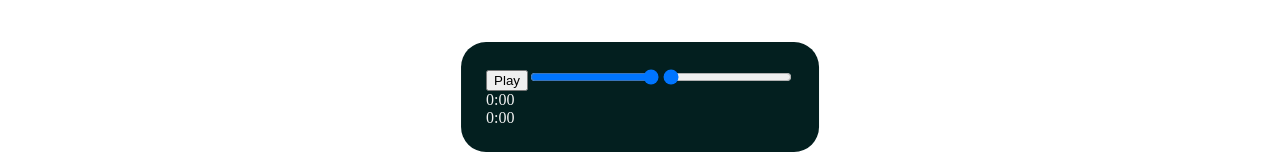
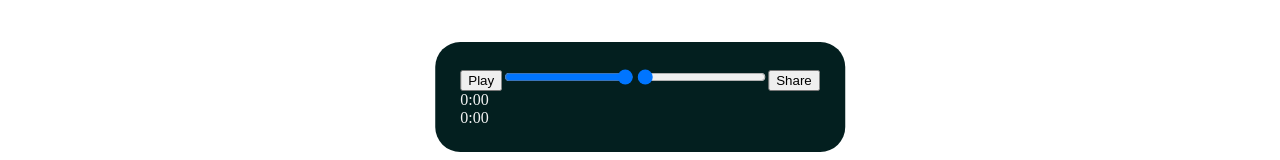
Before and after one commit to AntonBaric/Ljudio, a React (Vite) app: page /watch/1 in a window 1280 px wide. Shown: the part 573-733 px from the top of the page. Built offline with nearby package versions, Linux system fonts and the light colour scheme.

Commit message:
Added share button on songs

```diff
--- a/src/components/NavBar.jsx
+++ b/src/components/NavBar.jsx
@@ -2,7 +2,7 @@ import React, {useState} from "react"
 import { Link } from "react-router-dom"
 
 function NavBar() {
-	const [searchString, setSearchString] = useState()
+	const [searchString, setSearchString] = useState('')
 
 	return (
 		<div>
--- a/src/components/Player.jsx
+++ b/src/components/Player.jsx
@@ -35,6 +35,11 @@ function Player() {
     setDuration(duration)
   }
 
+  const copyToClipboard = () => {
+    navigator.clipboard.writeText(window.location.href)
+    alert("Link copied to clipboard")
+  }
+
   return <>
     <div className="Controls">
       <ReactPlayer url={'https://www.youtube.com/watch?v=' + videoId}
@@ -57,6 +62,7 @@ function Player() {
           onChange={handleSeekChange}
           onMouseUp={handleSeekMouseUp}
         />
+        <button onClick={copyToClipboard}>Share</button>
         <Duration seconds={duration * played} className="elapsed"/>
         <Duration seconds={duration} className="totalDuration"/>
     </div>
```
